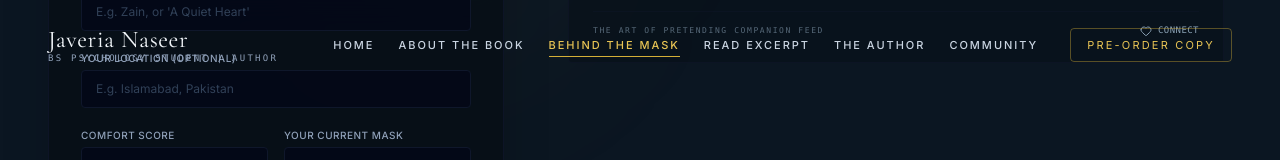
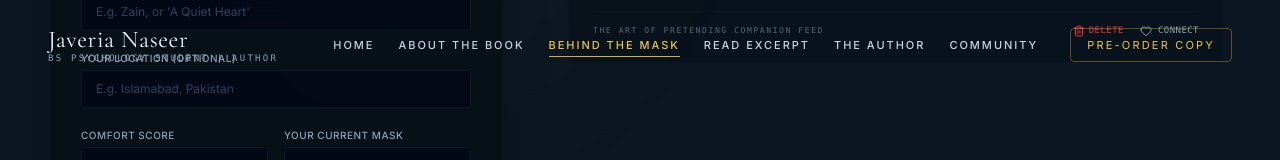
Before and after one commit to v2az1/Artofpretendingbyjs-, a React (Vite) app: page / in a window 1280 px wide. Both pictures are taken after typing "Sample", "Sample", "Sample" into the empty fields and a click on the button "POST TO GUESTBOOK SANCTUARY". Shown: the part 7659-7819 px from the top of the page. Built offline with nearby package versions, Linux system fonts and the light colour scheme.

Commit message:
feat(guestbook): add ability for users to delete their reviews
Implement review deletion functionality with local state persistence, allowing users to remove their own submissions from the guestbook.

```diff
--- a/src/components/CommunityGuestbook.tsx
+++ b/src/components/CommunityGuestbook.tsx
@@ -5,7 +5,7 @@
 
 import React, { useState } from "react";
 import { motion, AnimatePresence } from "motion/react";
-import { MessageSquare, Heart, Sparkles, Star, ShieldCheck } from "lucide-react";
+import { MessageSquare, Heart, Sparkles, Star, ShieldCheck, Trash2 } from "lucide-react";
 import { INITIAL_REVIEWS, Review } from "../types";
 
 export default function CommunityGuestbook() {
@@ -30,6 +30,15 @@ export default function CommunityGuestbook() {
     }
   });
 
+  const [myReviewIds, setMyReviewIds] = useState<string[]>(() => {
+    try {
+      const saved = localStorage.getItem("sanctuary_my_review_ids");
+      return saved ? JSON.parse(saved) : [];
+    } catch {
+      return [];
+    }
+  });
+
   // Custom form state
   const [name, setName] = useState("");
   const [location, setLocation] = useState("");
@@ -47,6 +56,21 @@ export default function CommunityGuestbook() {
       localStorage.setItem("sanctuary_guestbook_likes", JSON.stringify(updated));
     } catch (e) {
       console.error("Failed to save like to localStorage", e);
+    }
+  };
+
+  const handleDeleteReview = (id: string) => {
+    const updatedReviews = reviews.filter((rev) => rev.id !== id);
+    setReviews(updatedReviews);
+
+    const updatedMyIds = myReviewIds.filter((myId) => myId !== id);
+    setMyReviewIds(updatedMyIds);
+
+    try {
+      localStorage.setItem("sanctuary_guestbook_reviews", JSON.stringify(updatedReviews));
+      localStorage.setItem("sanctuary_my_review_ids", JSON.stringify(updatedMyIds));
+    } catch (e) {
+      console.error("Failed to delete review from localStorage", e);
     }
   };
 
@@ -69,8 +93,13 @@ export default function CommunityGuestbook() {
 
     const updatedReviews = [newReview, ...reviews];
     setReviews(updatedReviews);
+
+    const updatedMyIds = [newReview.id, ...myReviewIds];
+    setMyReviewIds(updatedMyIds);
+
     try {
       localStorage.setItem("sanctuary_guestbook_reviews", JSON.stringify(updatedReviews));
+      localStorage.setItem("sanctuary_my_review_ids", JSON.stringify(updatedMyIds));
     } catch (e) {
       console.error("Failed to save reviews to localStorage", e);
     }
@@ -308,9 +337,22 @@ export default function CommunityGuestbook() {
                       <span className="font-mono text-[8px] uppercase tracking-[0.2em] text-[#8ba2b5]/60">
                         The Art of Pretending Companion Feed
                       </span>
+                      <div className="flex items-center space-x-4">
+                        {myReviewIds.includes(rev.id) && (
+                          <button
+                            onClick={() => handleDeleteReview(rev.id)}
+                            className="flex items-center space-x-1 text-red-500 hover:text-red-400 transition-colors focus:outline-none cursor-pointer"
+                            aria-label="Delete your reflection"
+                          >
+                            <Trash2 size={12} />
+                            <span className="font-mono text-[9px] uppercase tracking-wider font-medium">
+                              Delete
+                            </span>
+                          </button>
+                        )}
                         <button
                           onClick={() => toggleLike(rev.id)}
-                        className={`flex items-center space-x-1.5 transition-colors focus:outline-none ${
+                          className={`flex items-center space-x-1.5 transition-colors focus:outline-none cursor-pointer ${
                             likedReviews[rev.id] ? "text-[#d4af37]" : "text-[#8ba2b5] hover:text-[#d4af37]"
                           }`}
                           aria-label={likedReviews[rev.id] ? "Disconnect with reader" : "Connect with reader"}
@@ -320,6 +362,7 @@ export default function CommunityGuestbook() {
                             {likedReviews[rev.id] ? "Connected" : "Connect"}
                           </span>
                         </button>
+                      </div>
                     </div>
                   </motion.div>
                 ))
```
Lines whose indentation alone changed are shown as unchanged.
